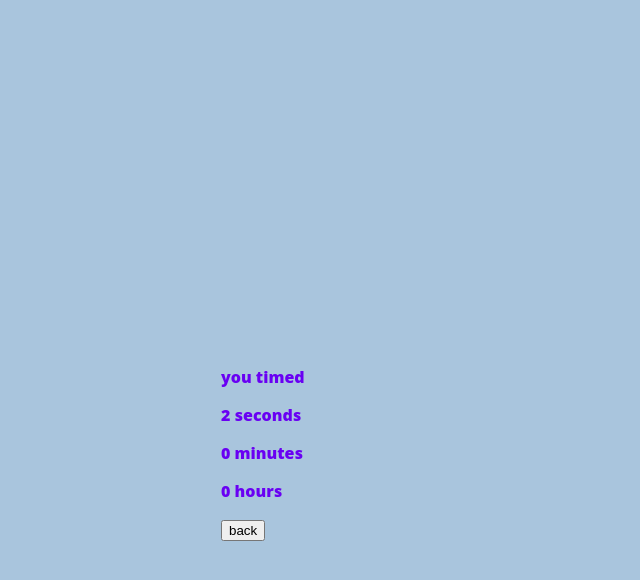
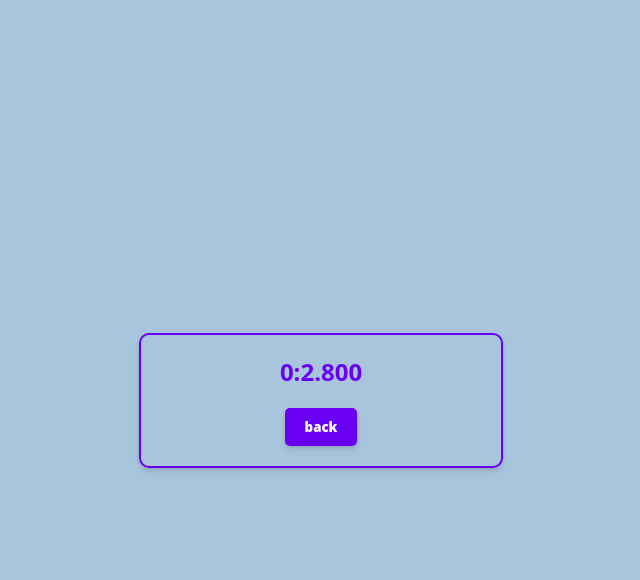
Before and after one commit to studzin-sky/time-to-time, a SvelteKit app in the folder myapp/: page / in a window 1280 px wide. Both pictures are taken after a click on the button "Time it". Shown: the top 580 px of the page, without its empty margins (319-959 px from the left). Built offline with nearby package versions, Linux system fonts and the light colour scheme.

Commit message:
making it pretty

```diff
--- a/myapp/src/Timer.svelte
+++ b/myapp/src/Timer.svelte
@@ -1,28 +1,29 @@
 <script lang="ts">
-	import { onMount } from 'svelte';
+	import { onMount, onDestroy } from 'svelte';
 
-	let second = 0;
-	let minute = 0;
-	let hour = 0;
+	let time: number = 0;
+	let startTime: number;
+	let interval: ReturnType<typeof setInterval>;
+
+	const formatTime = (time: number): string => {
+	  const minutes: number = Math.floor(time / 60);
+	  const seconds: number = parseFloat((time % 60).toFixed(3));
+	  return `${minutes}:${seconds.toFixed(3)}`;
+	};
+
+	const updateTimer = (): void => {
+	  const currentTime: number = performance.now();
+	  time = (currentTime - startTime) / 1000;
+	};
+
 	onMount(() => {
-		const interval = setInterval(() => {
-			second = second + 1;
-		}, 1000);
+	  startTime = performance.now();
+	  interval = setInterval(updateTimer, 50);
 	});
-	$: if (second === 60) {
-		minute++;
-		second = 0;
-	}
-	$: if (minute === 60) {
-		hour++;
-		minute = 0;
-	}
-	$: if (hour === 24) {
-		hour = 0;
-	}
-</script>
 
-<p>you timed</p>
-<p>{second} seconds</p>
-<p>{minute} minutes</p>
-<p>{hour} hours</p>
+	onDestroy(() => {
+	  clearInterval(interval);
+	});
+  </script>
+
+  <h2>{formatTime(time)}</h2>
--- a/myapp/src/routes/+page.svelte
+++ b/myapp/src/routes/+page.svelte
@@ -1,29 +1,26 @@
-<script>
+<script lang="ts">
 	import Timer from '../Timer.svelte';
 	import '../style.css';
-	let isTime = 0;
-	function isTimeClick() {
+	let isTime: number = 0;
+	function isTimeClick(): void {
 	  isTime = 1;
 	}
-	function isTimeUnclick() {
+	function isTimeUnclick(): void {
 	  isTime = 0;
 	}
   </script>
 
-<body>
   {#if !isTime}
 	<div>
 	  <h1>It's time to time</h1>
 	  <button on:click={isTimeClick}>Time it</button>
 	</div>
-	{/if}
-	{#if isTime}
+  {:else}
 	<div>
 	  <Timer />
 	  <button on:click={isTimeUnclick}>back</button>
 	</div>
   {/if}
-</body>
 
   <style>
   </style>
--- a/myapp/src/style.css
+++ b/myapp/src/style.css
@@ -1,16 +1,45 @@
 body {
     background-color: rgb(169, 197, 221);
     color: rgb(105, 0, 243);
-}
-div {
+    display: flex;
+    justify-content: center;
+    align-items: center;
+    height: 100vh;
+    margin: 0;
+  }
+
+  div {
     font-family: 'Open Sans', sans-serif;
     background-color: var(--clr-background);
     color: var(--clr-dark);
     min-width: 320px;
     font-weight: 900;
-    position: fixed;
-    top: 50%;
-    left: 50%;
-    margin-top: -50px;
-    margin-left: -100px;
-}
+    position: relative;
+    padding: 20px;
+    border: 2px solid rgb(105, 0, 243);
+    border-radius: 10px;
+    box-shadow: 0 4px 6px rgba(0, 0, 0, 0.1), 0 1px 3px rgba(0, 0, 0, 0.08);
+  }
+
+  h1, h2 {
+    margin: 0;
+    text-align: center;
+  }
+
+  button {
+    display: block;
+    background-color: rgb(105, 0, 243);
+    color: white;
+    padding: 10px 20px;
+    margin: 20px auto 0;
+    border: none;
+    border-radius: 5px;
+    cursor: pointer;
+    box-shadow: 0 4px 6px rgba(0, 0, 0, 0.1), 0 1px 3px rgba(0, 0, 0, 0.08);
+    font-weight: 900;
+    font-family: 'Open Sans', sans-serif;
+  }
+
+  button:hover {
+    opacity: 0.9;
+  }
```
Lines whose indentation alone changed are shown as unchanged.
